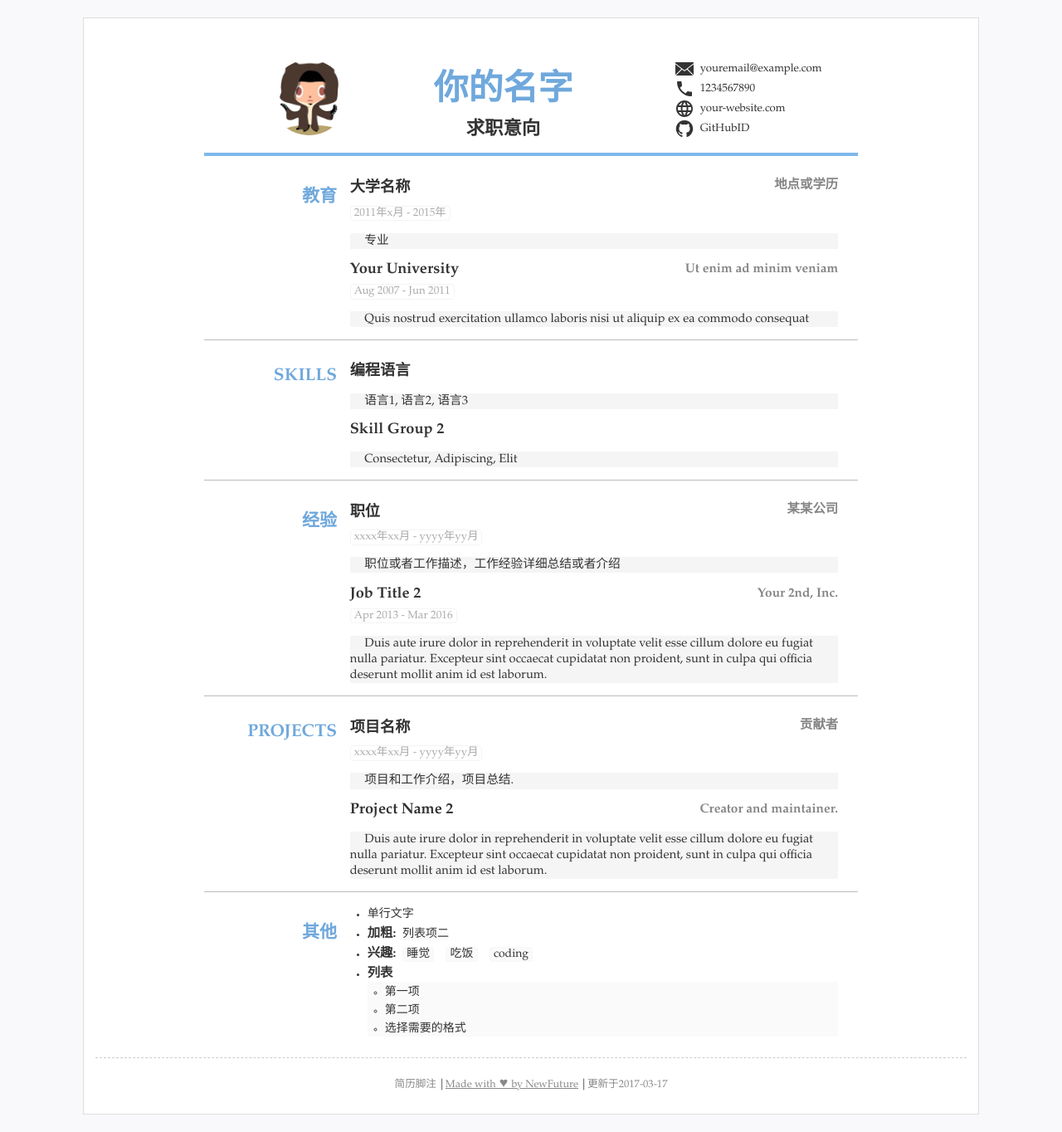
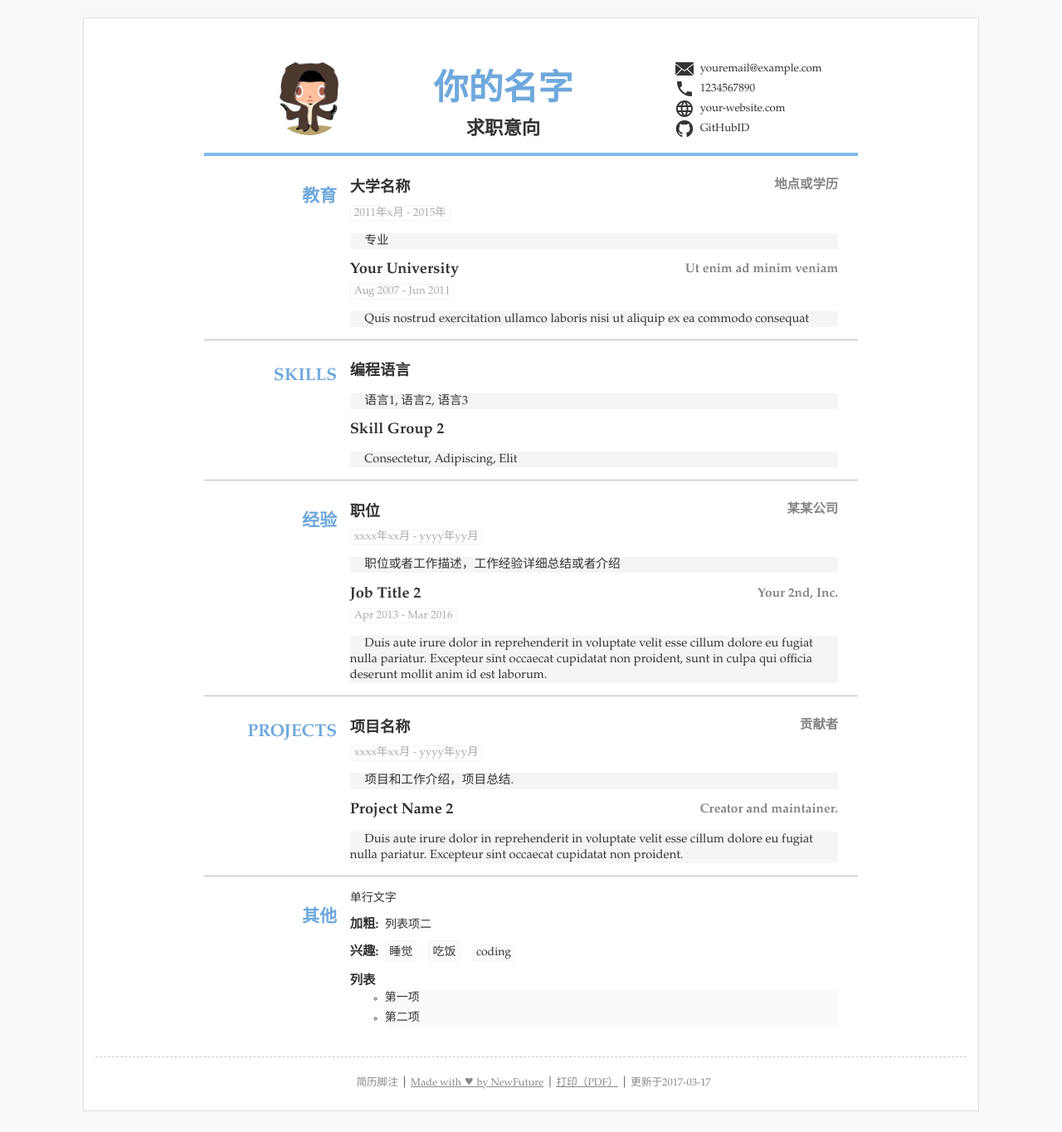
Before and after one commit to NewFuture/CV, a Jekyll site: the page built from index.html, in a window 1280 px wide. Shown: the whole page at 83% size. Built offline with Jekyll 4.4.1, drawn with Linux system fonts in a browser that asks for light colours.

Commit message:
打印样式和链接

```diff
--- a/_data/resume.yml
+++ b/_data/resume.yml
@@ -59,12 +59,12 @@
         detail: 项目和工作介绍，项目总结.
         sub: 贡献者
       - title: Project Name 2
-        detail: Duis aute irure dolor in reprehenderit in voluptate velit esse cillum dolore eu fugiat nulla pariatur. Excepteur sint occaecat cupidatat non proident, sunt in culpa qui officia deserunt mollit anim id est laborum.
+        detail: Duis aute irure dolor in reprehenderit in voluptate velit esse cillum dolore eu fugiat nulla pariatur. Excepteur sint occaecat cupidatat non proident.
         sub: Creator and maintainer.
    #可继续添加更多内容
 others: #其他列表显示
   title: '其他'
-  content:
+  content: #选择需要的格式
     - 单行文字
     - name: "加粗:"
       text: "列表项二"
@@ -77,7 +77,6 @@
       list:
         - 第一项
         - 第二项
-        - 选择需要的格式
 
 
 footer: #脚注多组
--- a/_layouts/resume.html
+++ b/_layouts/resume.html
@@ -84,20 +84,20 @@
         <div class="content">
           <ul>
             {% for content in data.others.content %}
-            <li>
+            <li class="block">
               {% if content.name %}
                 <span class="name">{{ content.name }}</span>
               {% endif %}
               {% if content.text%}
-                <span class="detail">{{ content.text }}</span>
+                <span class="text">{{ content.text }}</span>
               {% elsif content.items %}
                 {% for item in content.items %}
-                  <span class="item detail">{{ item }}</span>
+                  <span class="text item">{{ item }}</span>
                 {% endfor %}
               {% elsif content.list %}
-                <ul class="list detail">
+                <ul class="list">
                   {% for li in content.list %}
-                    <li>{{ li }}</li>
+                    <li class="text">{{ li }}</li>
                   {% endfor %}
                 </ul>
               {% else %}
@@ -124,8 +124,10 @@
       {% endfor %}
       {% case data.lang %}
         {% when 'zh' %}
+          <li class="pc-only" ><a href="javascript:window.print()">打印（PDF）</a></li>
           <li>更新于{{ page.date | default: site.time | date: '%Y-%m-%d'}}</li>
         {% when 'en' %}
+          <li class="pc-only" ><a href="javascript:window.print()">Print (PDF)</a></li>
           <li>Last edit {{ page.date | default: site.time | date: '%B %d, %Y'}}</li>
       {% endcase %}
     </ul>
--- a/_sass/mobile.scss
+++ b/_sass/mobile.scss
@@ -11,6 +11,9 @@
     .container {
         padding: 0 .5em;
         max-width: 95%;
+    }
+    .pc-only {
+        display: none;
     }
 }
 
--- a/_sass/print.scss
+++ b/_sass/print.scss
@@ -9,20 +9,14 @@
         text-shadow: none !important;
         font-size: 12px;
     }
-    html {
+    html,
+    body {
         background: inherit !important;
         padding: 0 !important;
-        font-size: 12px;
+        border: 0 !important;
     }
-    body {
-        border: 0 !important;
-        padding: 0;
-    }
-    .container {
-        max-width: 80%;
-    }
-    .avatar img {
-        border-radius: 1%;
+    html {
+        font-size: 12px !important;
     }
     a,
     a:visited {
@@ -72,15 +66,30 @@
     h2,
     h3,
     header,
-    {
+    main,
+    .container,
+    #others {
         page-break-after: avoid;
     }
+    // header,
     section {
         display: flex;
     }
     .container {
+        max-width: 90%;
+        width: 90%;
         border-bottom: 1px dashed #ccc;
     }
+    #contact {
+        display: inline-block;
+    }
+    .avatar {
+        width: 25%;
+        img {
+            border-radius: 1%;
+        }
+    }
+    //隐藏脚注
     footer {
         padding-bottom: 0;
         margin: 0;
--- a/_sass/resume.scss
+++ b/_sass/resume.scss
@@ -81,7 +81,7 @@
     margin-left: auto;
     margin-right: auto;
     text-align: left;
-    margin-bottom: 1em;
+    // margin-bottom: 1em;
 }
 
 
@@ -218,20 +218,29 @@
 
 // 其他others
 #others {
-    ul {
-        padding-left: 1.5em;
+    // ul {
+    //     padding-left: 1.5em;
+    // }
+    .block {
+        margin-bottom: .6em;
+        list-style: none;
     }
     .name {
         font-weight: 700;
         font-size: 1.1em;
         margin-right: .5em;
     }
-    .detail {
+    .text {
         background-color: $other_bg;
     }
     .item {
         margin-right: 1em;
+        display: inline-block;
         @include outline($other_bg);
+    }
+    .list {
+        padding-left: 3em;
+        line-height: 1.7em;
     }
 }
 
@@ -246,12 +255,12 @@
     font-weight: 300;
     ul {
         margin: 0 auto;
-        padding: 0;
     }
     li {
-        padding: .1em;
+        // padding: .1em;
         &:before {
             content: '|';
+            padding: .25em;
             color: $default_color;
             font-size: 1.1em;
         }
```
